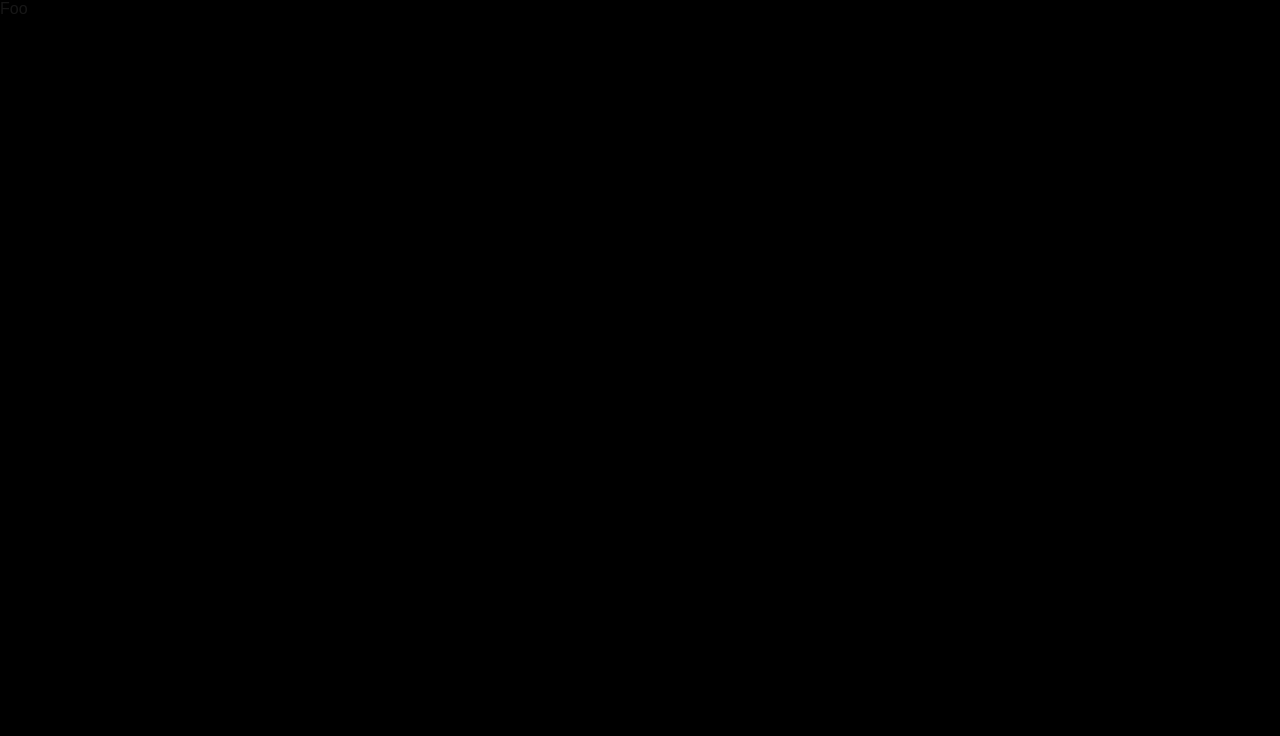
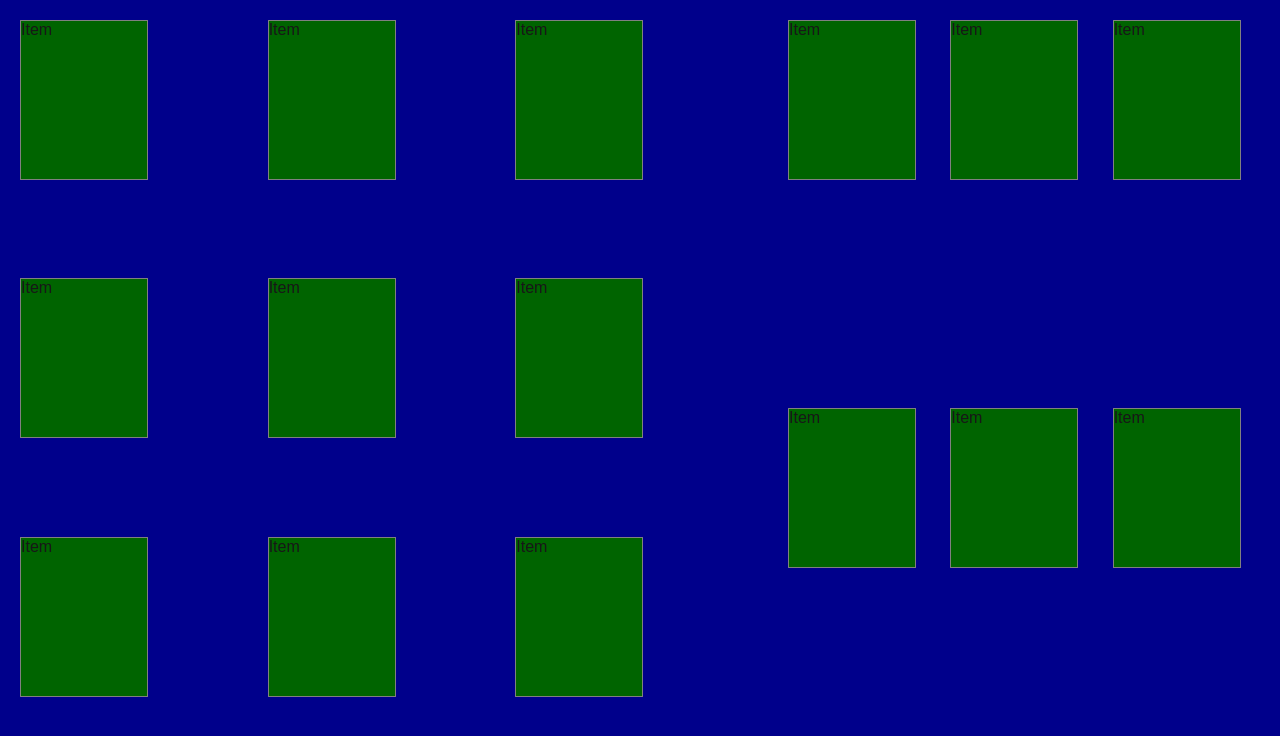
Before and after one commit to pyb/lifegrid, a Next.js app: page / in a window 1280 px wide. Shown: the top 736 px of the page. Built offline with nearby package versions, Linux system fonts and the light colour scheme.

Commit message:
Created some grids

```diff
--- a/src/app/Game.tsx
+++ b/src/app/Game.tsx
@@ -1,7 +1,33 @@
+import styles from "css/game.module.css"
+import Grid from "UI/Grid"
+import Item from "UI/Item"
+
 const Game = () => {
     return (
-        <div>
-            Foo
+        <div className={styles.game}>
+            <div className={styles.gridLeft}>
+                <Grid section={1}>
+                    <Item key={0} />
+                    <Item key={1} />
+                    <Item key={2} />
+                    <Item key={3} />
+                    <Item key={4} />
+                    <Item key={5} />
+                    <Item key={6} />
+                    <Item key={7} />
+                    <Item key={8} />
+                </Grid>
+            </div>
+            <div className={styles.gridRight}>
+                <Grid section={2}>
+                    <Item key={0} />
+                    <Item key={1} />
+                    <Item key={2} />
+                    <Item key={3} />
+                    <Item key={4} />
+                    <Item key={5} />
+                </Grid>
+            </div>
         </div>
     );
 }
--- /dev/null
+++ b/src/app/UI/Grid.tsx
@@ -0,0 +1,18 @@
+import Item from "UI/Item";
+import styles from "css/grid.module.css"
+import { Children } from 'react';
+
+interface GridProps {
+    children: any,
+    section: number,
+};
+
+const Grid = ({children, section}:GridProps) => {
+    return (
+        <div className={section == 1 ? styles.grid1 : styles.grid2}>
+            {children}
+        </div>
+    );
+}
+
+export default Grid;
--- /dev/null
+++ b/src/app/UI/Item.tsx
@@ -0,0 +1,12 @@
+// Grid item
+import styles from "css/item.module.css"
+
+const Item = () => {
+    return(
+        <div className={styles.item}>
+            Item
+        </div>
+    );
+}
+
+export default Item;
--- /dev/null
+++ b/src/app/css/game.module.css
@@ -0,0 +1,14 @@
+.game {
+    display: flex;
+    flex-direction: row;
+    height: 100%;
+}
+
+.gridLeft {
+    flex-basis: 60%;
+}
+
+
+.gridRight {
+    flex-basis: 40%;
+}
--- /dev/null
+++ b/src/app/css/grid.module.css
@@ -0,0 +1,21 @@
+.grid {
+    background-color: darkblue;
+    display: grid;
+    display: grid;
+    grid-column-gap: 15px;
+    grid-row-gap: 15px;
+    padding: 20px;
+    height: 100%;
+}
+
+.grid1 {
+    composes: grid;
+    grid-template-columns: repeat(3, 1fr);
+    grid-template-rows: repeat(3, 1fr);
+}
+
+.grid2 {
+    composes: grid;
+    grid-template-columns: repeat(3, 1fr);
+    grid-template-rows: repeat(2, 1fr);
+}
--- /dev/null
+++ b/src/app/css/item.module.css
@@ -0,0 +1,8 @@
+.item {
+    border-style: solid;
+    border-color: grey;
+    border-width: 1px;
+    background-color: darkgreen;
+    width: 10vw;
+    height: 20vh;
+}
--- a/src/app/page.module.css
+++ b/src/app/page.module.css
@@ -2,3 +2,7 @@
   background-color: black;
   height: 100vh;
 }
+
+.main {
+  height: 100%;
+}
```
Also changed, not shown: design.txt.
